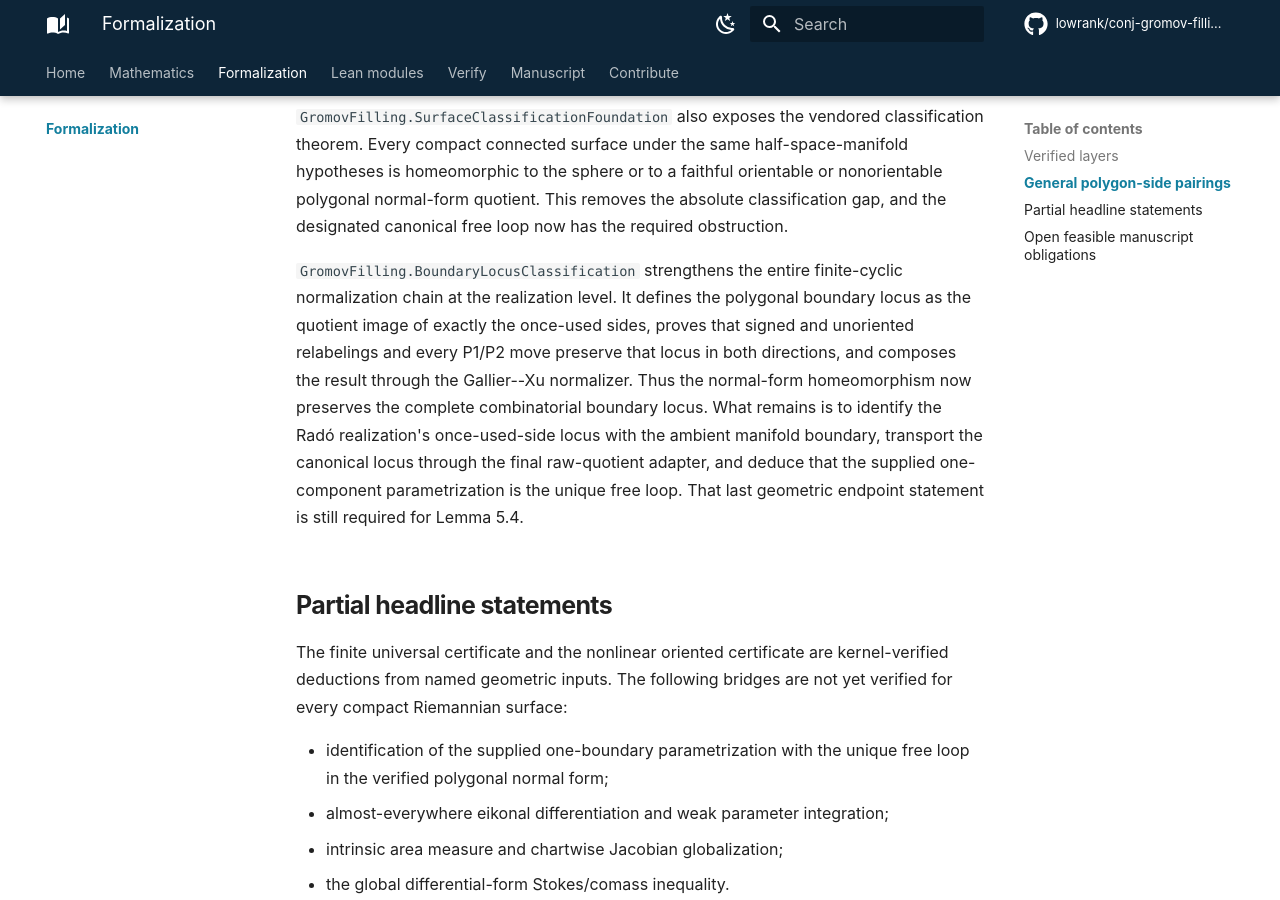
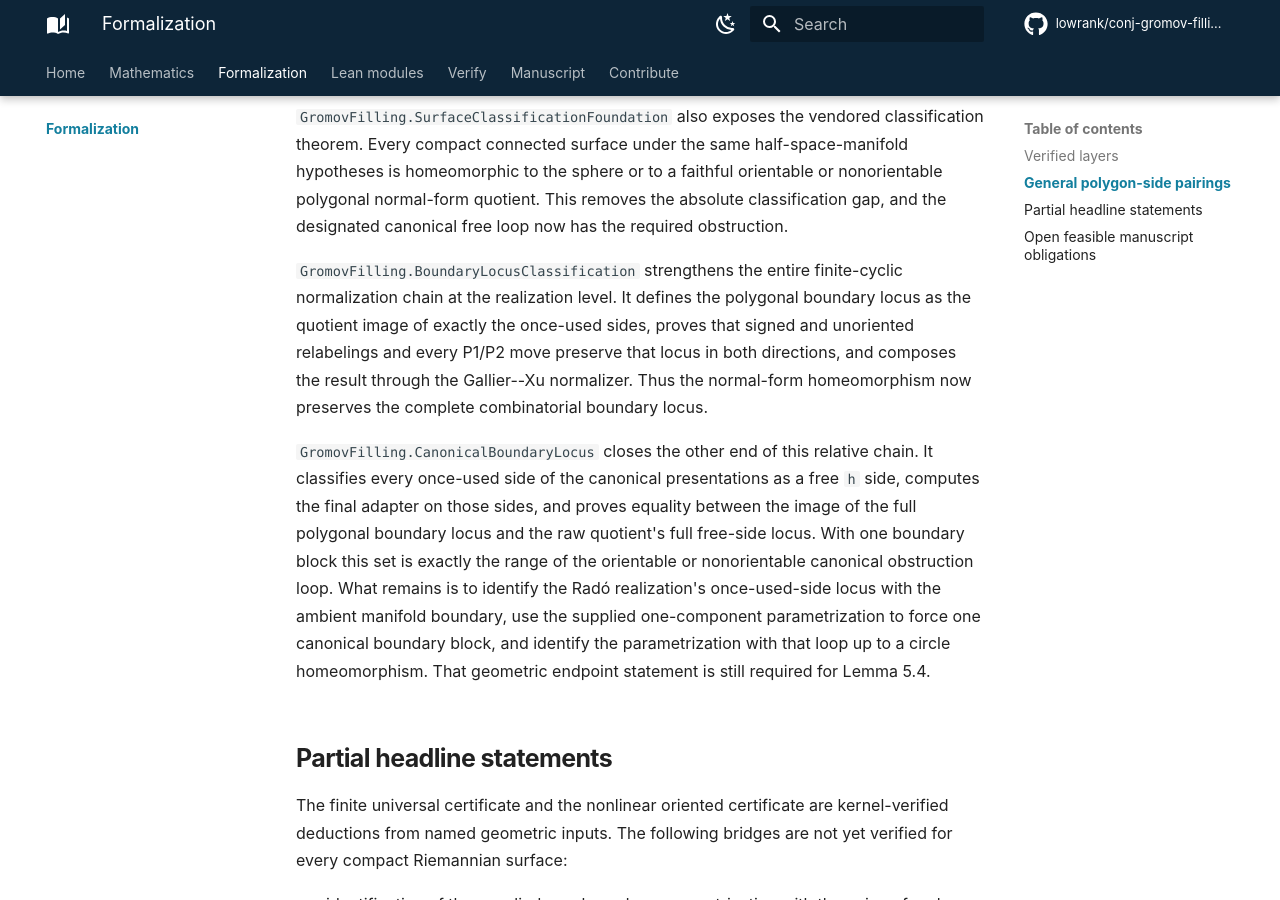
Before and after one commit to lowrank/gromov-filling-lower-bound, an MkDocs documentation site: the page built from docs/formalization.md, in a window 1280 px wide and 900 px high, scrolled down 2777 px. Built offline with MkDocs 1.6.1 and Material for MkDocs 9.7.7, drawn with Linux system fonts in a browser that asks for light colours; comment, search, counter and statistics services are not loaded.

Commit message:
Identify canonical boundary loci in raw quotients

```diff
--- a/docs/formalization.md
+++ b/docs/formalization.md
@@ -106,11 +106,19 @@ polygonal boundary locus as the quotient image of exactly the once-used
 sides, proves that signed and unoriented relabelings and every P1/P2 move
 preserve that locus in both directions, and composes the result through the
 Gallier--Xu normalizer. Thus the normal-form homeomorphism now preserves the
-complete combinatorial boundary locus. What remains is to identify the
-Radó realization's once-used-side locus with the ambient manifold boundary,
-transport the canonical locus through the final raw-quotient adapter, and
-deduce that the supplied one-component parametrization is the unique free
-loop. That last geometric endpoint statement is still required for Lemma 5.4.
+complete combinatorial boundary locus.
+
+`GromovFilling.CanonicalBoundaryLocus` closes the other end of this relative
+chain. It classifies every once-used side of the canonical presentations as a
+free `h` side, computes the final adapter on those sides, and proves equality
+between the image of the full polygonal boundary locus and the raw quotient's
+full free-side locus. With one boundary block this set is exactly the range of
+the orientable or nonorientable canonical obstruction loop. What remains is to
+identify the Radó realization's once-used-side locus with the ambient manifold
+boundary, use the supplied one-component parametrization to force one
+canonical boundary block, and identify the parametrization with that loop up
+to a circle homeomorphism. That geometric endpoint statement is still
+required for Lemma 5.4.
 
 ## Partial headline statements
 
```
Also changed, not shown: FORMALIZATION.md (+12 -9 lines), README.md (+4 -3 lines), docs/index.md (+4 -3 lines), docs/modules.md (+1 -1 lines), 2 other files.
